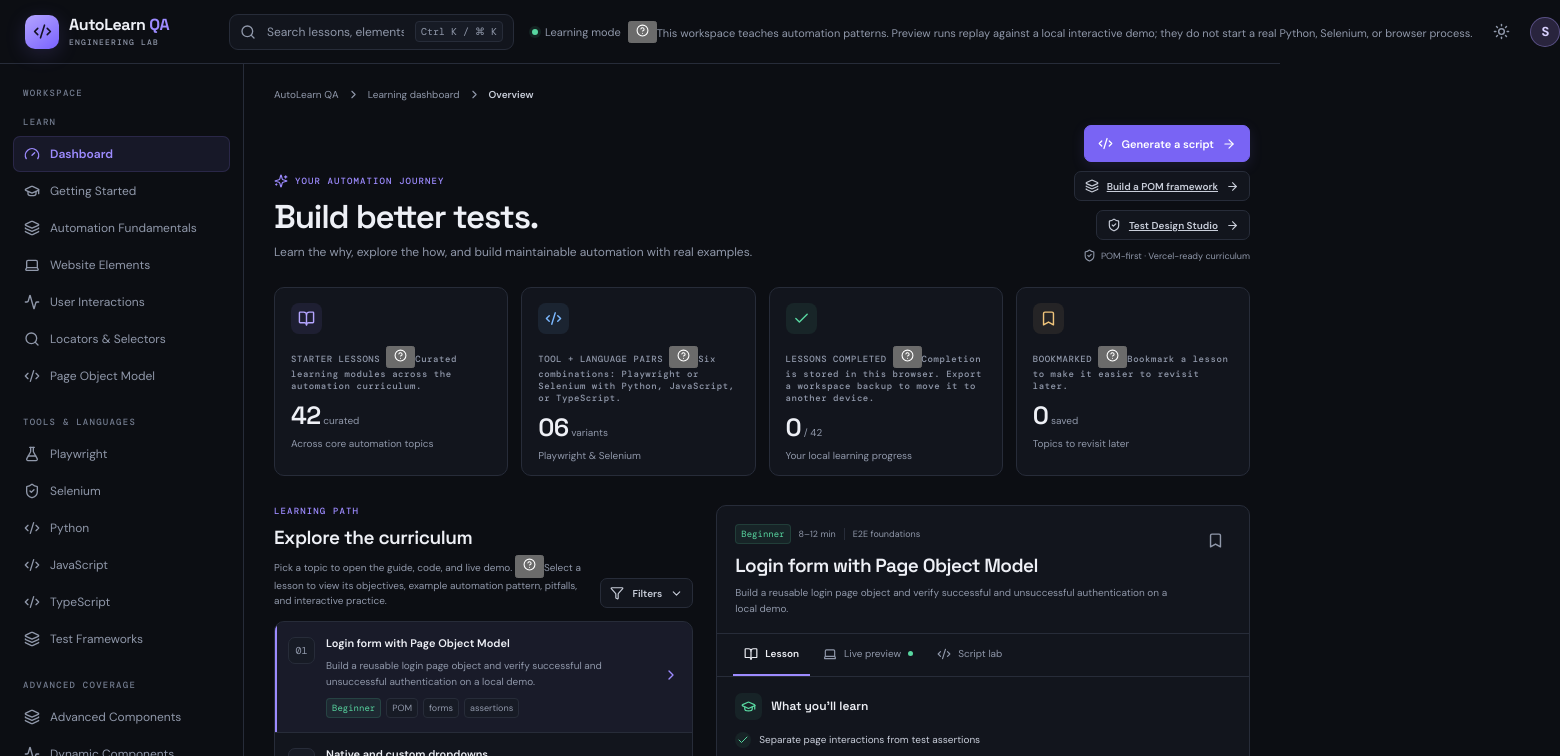
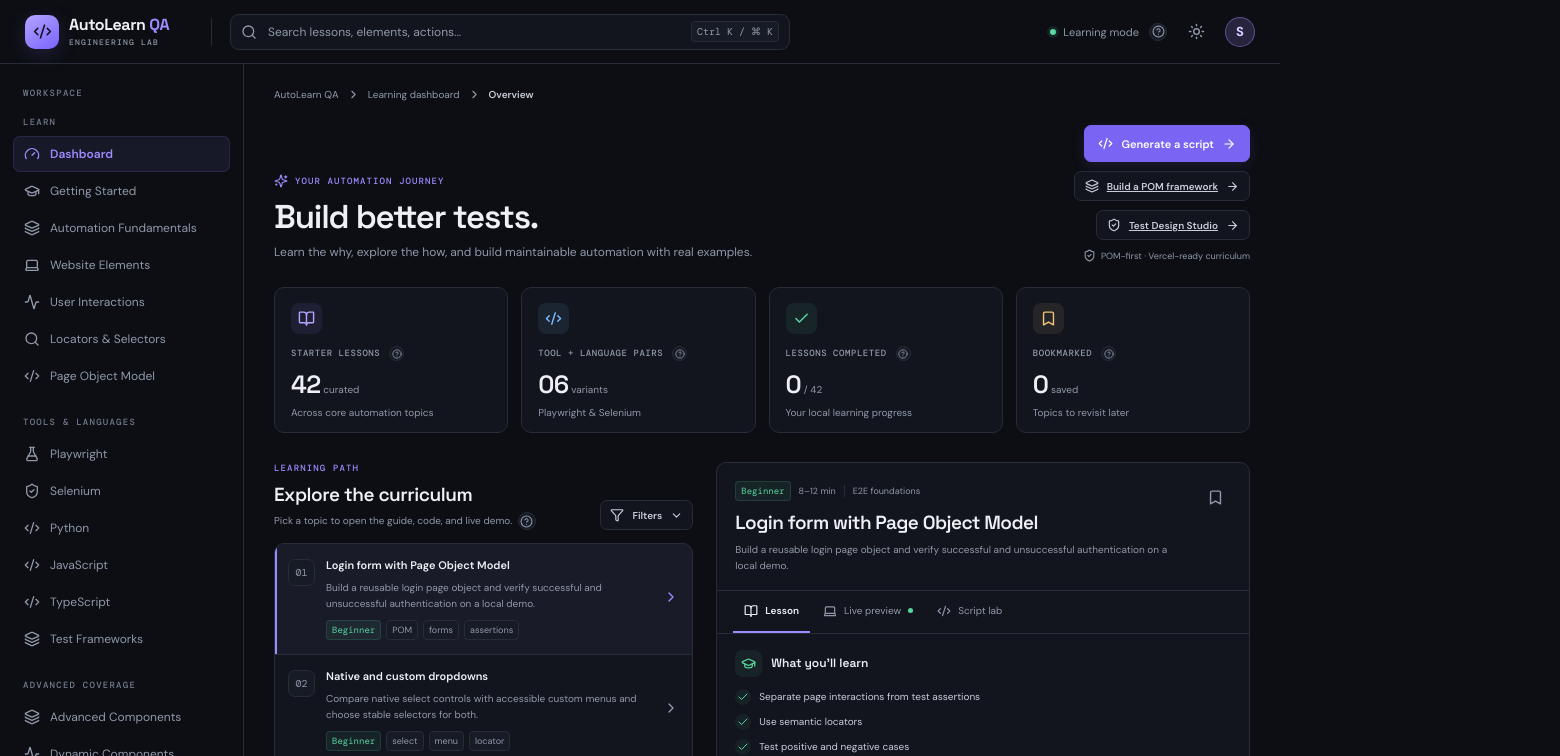
Before and after one commit to SanFlash/Satyo-mate, a Next.js app: page / in a window 1280 px wide. Shown: the top 756 px of the page, 1560 px wide, since content can reach past the window. Built offline with nearby package versions, Linux system fonts and the light colour scheme.

Commit message:
Add contextual tooltips and improve QA workspace guidance

```diff
--- a/src/app/globals.css
+++ b/src/app/globals.css
@@ -241,3 +241,15 @@
 .sidebar-backup-actions button:hover{border-color:var(--accent);color:var(--accent);background:var(--panel2)}
 .sidebar-bottom small{line-height:1.4}
 @media(max-width:760px){.sidebar-backup-actions{margin-top:4px}.sidebar-backup-actions button{padding:10px 7px}}
+
+/* Accessible contextual tooltips shared across the learning dashboard and QA workspaces */
+.help-tip{position:relative;display:inline-flex;vertical-align:middle;align-items:center;margin-left:3px;z-index:5}
+.help-tip-trigger{width:18px;height:18px;display:inline-flex;align-items:center;justify-content:center;padding:0;border:1px solid var(--line);border-radius:50%;background:var(--panel2);color:var(--muted);cursor:help;vertical-align:middle}
+.help-tip-trigger:hover,.help-tip-trigger:focus-visible,.help-tip.is-open .help-tip-trigger{color:var(--accent);border-color:var(--accent)}
+.help-tip-content{position:absolute;left:50%;bottom:calc(100% + 9px);transform:translate(-50%,4px);width:min(260px,calc(100vw - 36px));padding:10px 12px;border:1px solid var(--line);border-radius:9px;background:var(--panel);color:var(--text2);font:500 11px/1.55 var(--font-body);box-shadow:0 12px 32px #0004;white-space:normal;text-align:left;opacity:0;visibility:hidden;pointer-events:none;transition:opacity .14s ease,transform .14s ease;z-index:2000}
+.help-tip-content:after{content:"";position:absolute;top:100%;left:50%;border:6px solid transparent;border-top-color:var(--line);transform:translateX(-50%)}
+.help-tip:hover .help-tip-content,.help-tip:focus-within .help-tip-content,.help-tip.is-open .help-tip-content{opacity:1;visibility:visible;transform:translate(-50%,0);pointer-events:auto}
+.stat-label .help-tip-trigger{width:15px;height:15px}
+.stat-label .help-tip-trigger svg{width:10px;height:10px}
+.generator-form label .help-tip{margin-left:2px}
+@media(max-width:600px){.help-tip-content{position:fixed;left:18px;right:18px;bottom:auto;top:30%;transform:translateY(4px);width:auto;max-width:none}.help-tip-content:after{display:none}.help-tip:hover .help-tip-content,.help-tip:focus-within .help-tip-content,.help-tip.is-open .help-tip-content{transform:translateY(0)}}
```
